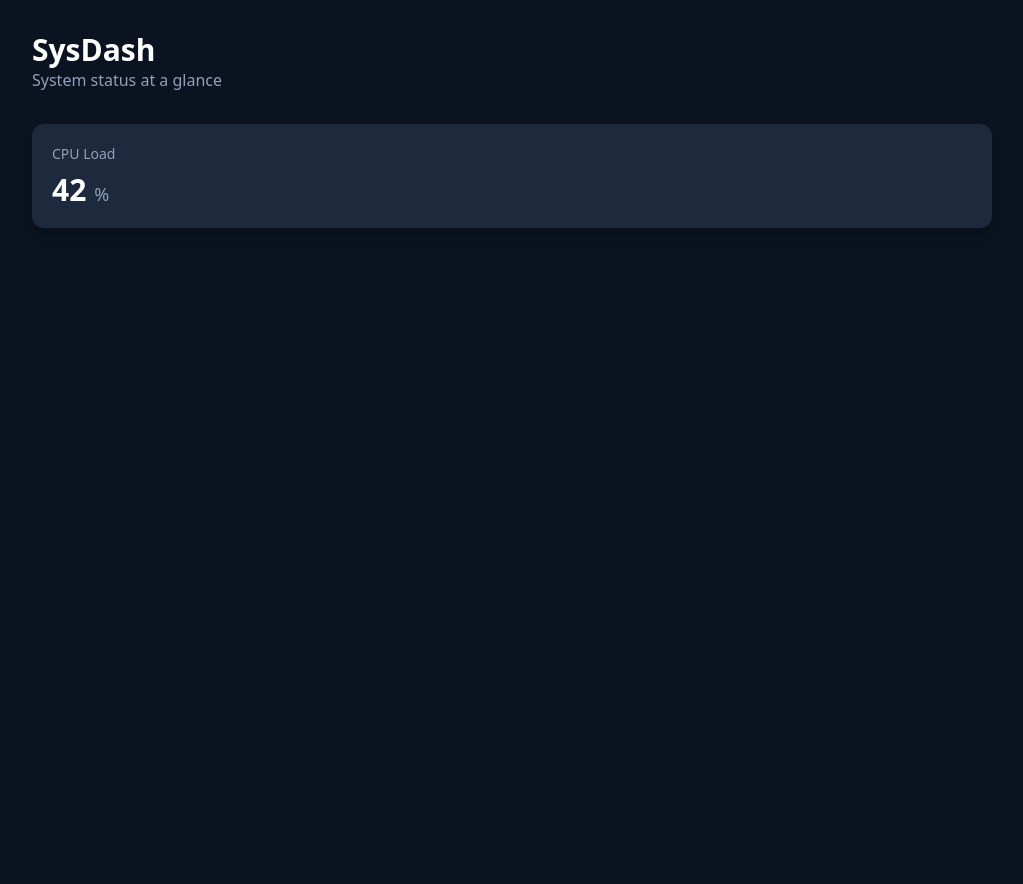
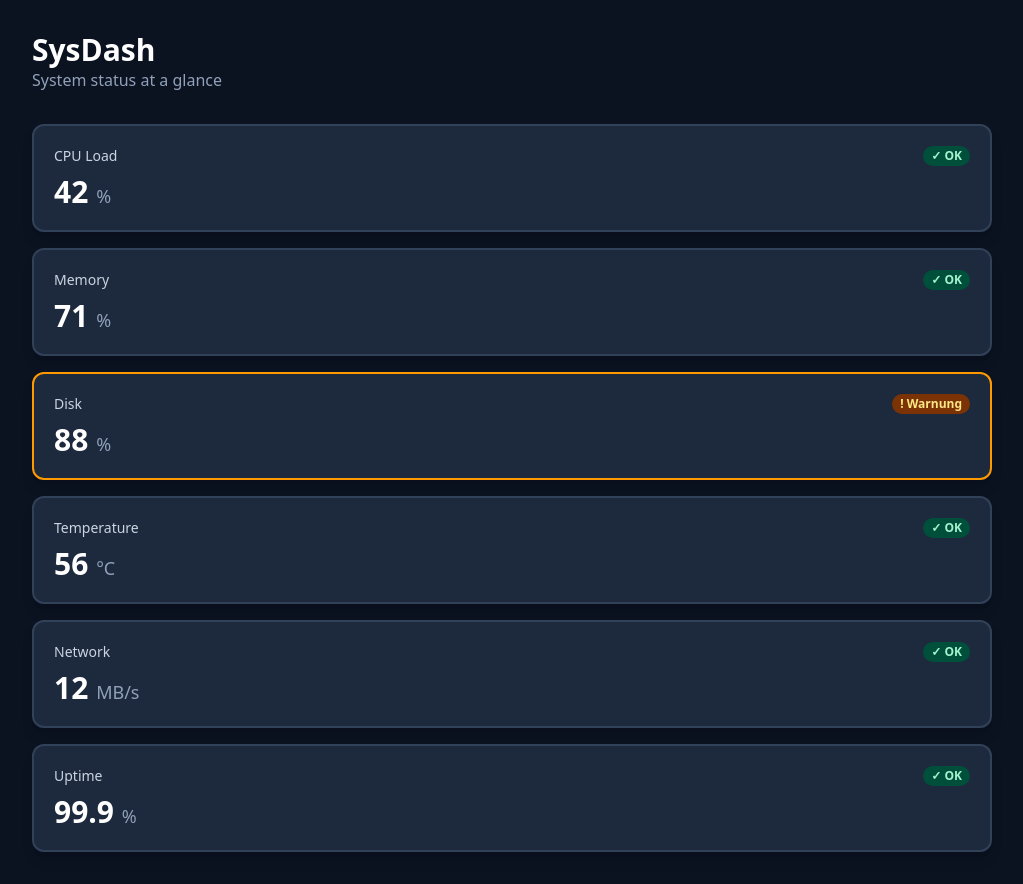
Before and after one commit to ChrisBetschart/sysdash, a Next.js app: page / in a window 1280 px wide. Shown: the whole page, without its empty margins (128-1151 px from the left). Before the commit the page ends 800 px from the top, so only its background shows below. Built offline with nearby package versions, Linux system fonts and the light colour scheme.

Commit message:
Render tiles from data with derived status

```diff
--- a/app/page.tsx
+++ b/app/page.tsx
@@ -1,8 +1,16 @@
 import Tile from "@/components/Tile";
-// Hands-on 3: you need this line to load the data.
-// import { systems } from "@/data/systems";
+import { systems, type System } from "@/data/systems";
+import { getStatus, compareBySeverity, type Status } from "@/lib/status";
+
+type SystemWithStatus = System & { status: Status };
 
 export default function Home() {
+  // Derive status for every system (not stored in the data).
+  const rows: SystemWithStatus[] = systems.map((s) => ({
+    ...s,
+    status: getStatus(s.value, s.limits),
+  }));
+
   return (
     <main className="mx-auto max-w-5xl p-8">
       <header className="mb-8">
@@ -11,17 +19,9 @@ export default function Home() {
       </header>
 
       <section className="grid grid-cols-1 gap-4">
-        {/* Hands-on 2: change the title and value of this tile, then save. */}
-        <Tile title="CPU Load" value={42} unit="%" />
-
-        {/*
-          Hands-on 3: instead of writing tiles by hand, render one per record.
-          Import `systems` above and replace the tile above with:
-
-          {systems.map((s) => (
-            <Tile key={s.id} title={s.title} value={s.value} unit={s.unit} />
-          ))}
-        */}
+        {rows.map((s) => (
+          <Tile key={s.id} title={s.title} value={s.value} unit={s.unit} status={s.status} />
+        ))}
       </section>
     </main>
   );
--- a/components/Tile.tsx
+++ b/components/Tile.tsx
@@ -1,15 +1,30 @@
-// A reusable dashboard tile.
-// Its props are typed, so the editor warns us if a value is missing or has the wrong type.
+import type { Status } from "@/lib/status";
+
 type TileProps = {
   title: string;
   value: number;
   unit: string;
+  status: Status;
 };
 
-export default function Tile({ title, value, unit }: TileProps) {
+// One entry per status: TypeScript errors if a status is missing.
+const statusStyle: Record<Status, { label: string; icon: string; badge: string; border: string }> = {
+  ok:   { label: "OK",       icon: "✓", badge: "bg-emerald-900 text-emerald-200", border: "border-slate-700" },
+  warn: { label: "Warnung",  icon: "!", badge: "bg-amber-900 text-amber-200",     border: "border-amber-500" },
+  crit: { label: "Kritisch", icon: "✕", badge: "bg-red-900 text-red-100",         border: "border-red-500" },
+};
+
+export default function Tile({ title, value, unit, status }: TileProps) {
+  const style = statusStyle[status];
+
   return (
-    <div className="rounded-xl bg-slate-800 p-5 shadow-lg">
-      <h3 className="text-sm font-medium text-slate-400">{title}</h3>
+    <div className={`rounded-xl border-2 bg-slate-800 p-5 shadow-lg ${style.border}`}>
+      <div className="flex items-center justify-between">
+        <h3 className="text-sm font-medium text-slate-300">{title}</h3>
+        <span className={`rounded-full px-2 py-0.5 text-xs font-semibold ${style.badge}`}>
+          <span aria-hidden="true">{style.icon}</span> {style.label}
+        </span>
+      </div>
       <p className="mt-2 text-3xl font-bold text-white">
         {value} <span className="text-lg font-normal text-slate-400">{unit}</span>
       </p>
```
